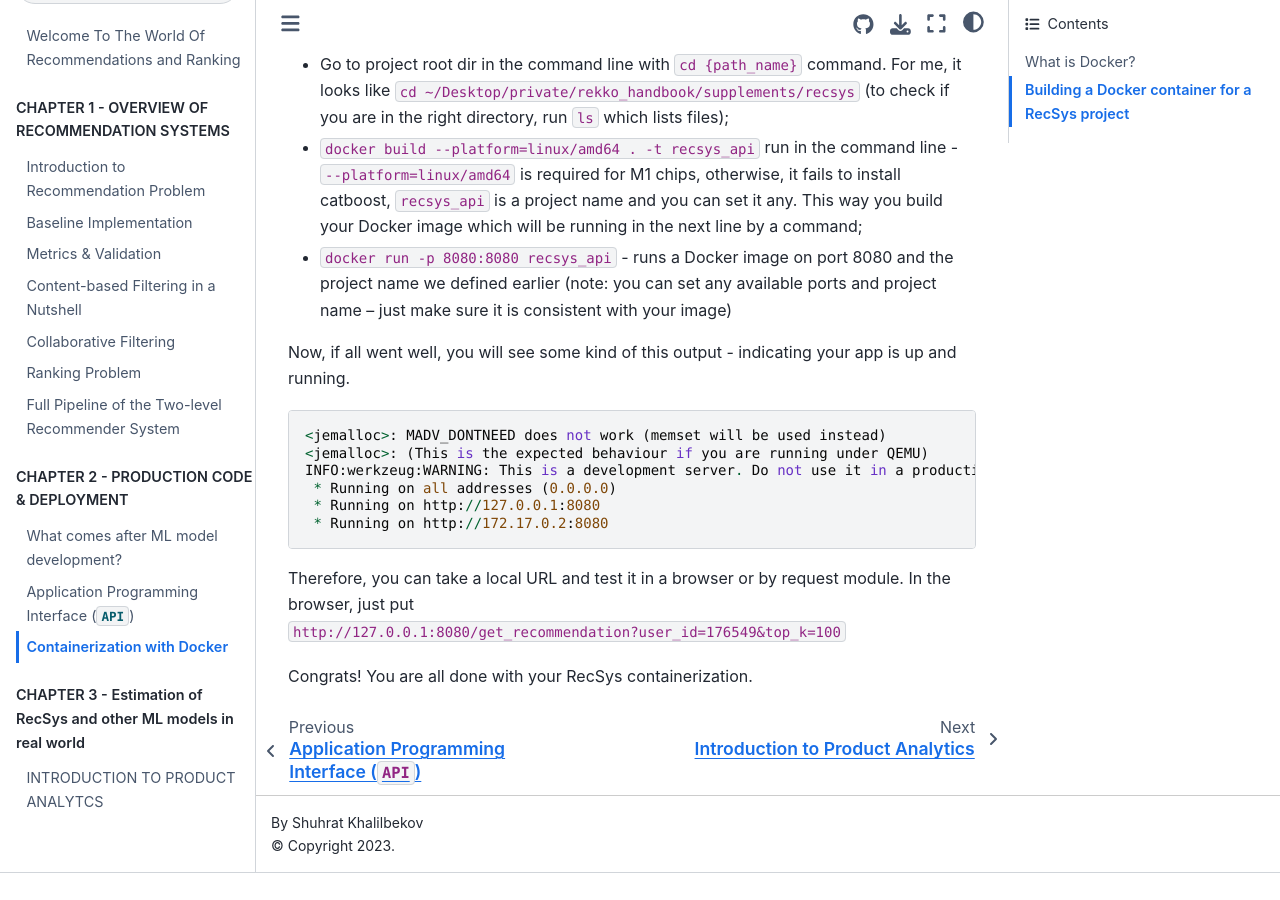
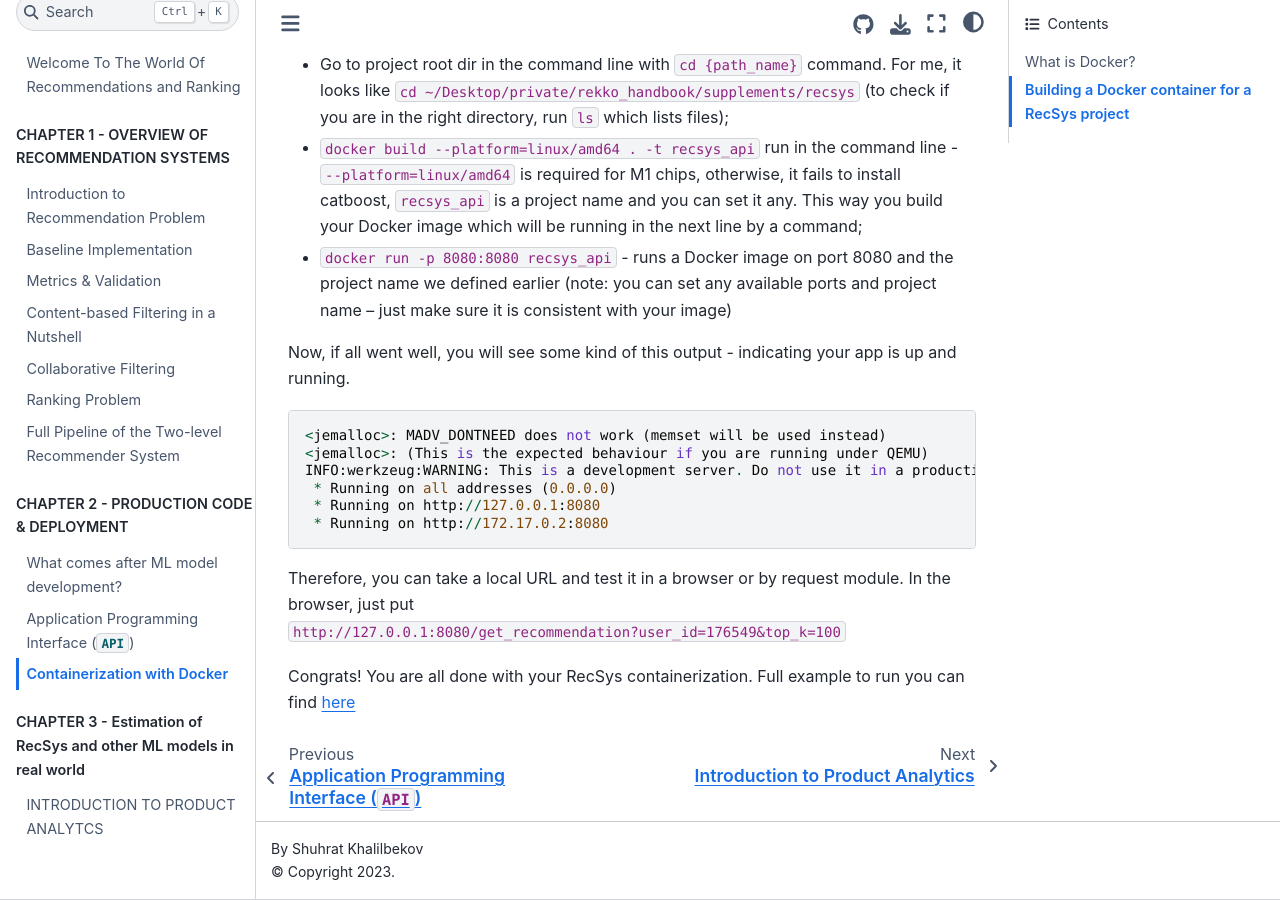
Before and after one commit to kshurik/rekkobook, a Jupyter Book: the page built from docs/chapter2/docker.md, in a window 1280 px wide and 900 px high, scrolled down 3259 px. Built offline with Jupyter Book 1.0.4 settings and Sphinx 7.4.7 and the Sphinx Book theme 1.1.4, drawn with Linux system fonts in a browser that asks for light colours; before the commit the page ends 4132 px from its top, so only the background shows below that.

Commit message:
added linek to docker_example branch

````diff
--- a/docs/chapter2/docker.md
+++ b/docs/chapter2/docker.md
@@ -140,4 +140,4 @@
 ```
 Therefore, you can take a local URL and test it in a browser or by request module. In the browser, just put `http://127.0.0.1:8080/get_recommendation?user_id=176549&top_k=100`
 
-Congrats! You are all done with your RecSys containerization.
+Congrats! You are all done with your RecSys containerization. Full example to run you can find [here](https://github.com/kshurik/rekkobook/tree/chapter2/docker_example)
````
